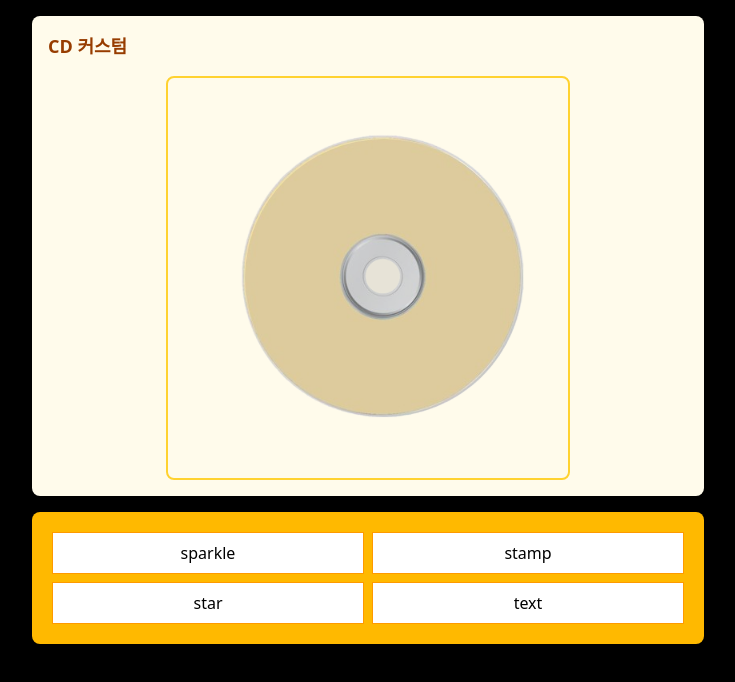
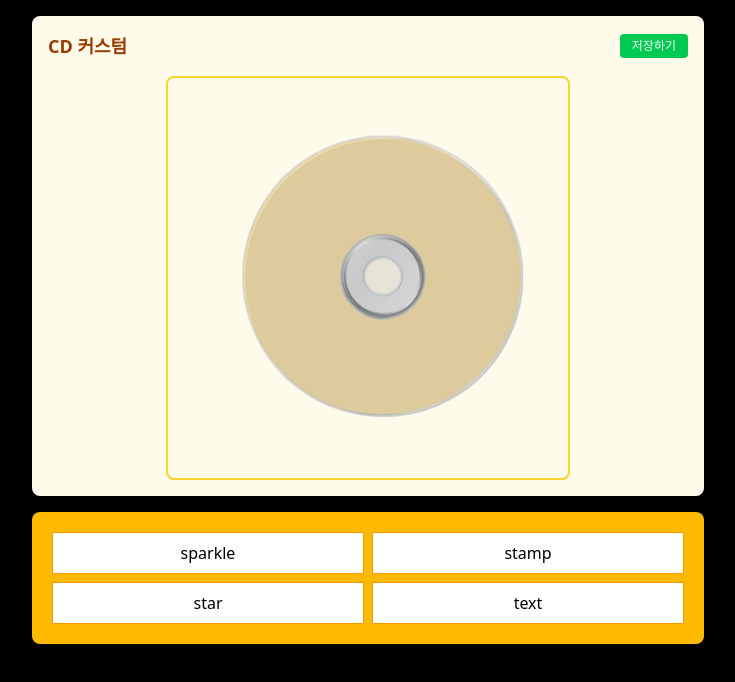
Before and after one commit to hansololiviakim/cd-player-custom-demo, a React (Vite) app: page / in a window 1280 px wide. Shown: the top 682 px of the page, without its empty margins (272-1007 px from the left). Built offline with nearby package versions, Linux system fonts and the light colour scheme.

Commit message:
feat: custom cd 이미지 저장 기능 추가

```diff
--- a/src/page/Home.jsx
+++ b/src/page/Home.jsx
@@ -481,11 +481,22 @@ function Home() {
     }
   };
 
+  /**
+   * 캔버스 이미지를 jpg로 저장 (저장하기 버튼 클릭 시)
+   */
+  const handleSaveImage = () => {
+    const canvas = canvasRef.current;
+    if (!canvas) return;
+    const dataUrl = canvas.toDataURL("image/jpeg");
+    const link = document.createElement("a");
+    link.href = dataUrl;
+    link.download = "cd-custom.jpg";
+    link.click();
+  };
+
   // stickers, selectedSticker가 바뀔 때마다 다시 그림
   useEffect(() => {
-    if (stickers.length > 0 || selectedSticker !== null) {
     drawStickers();
-    }
   }, [stickers, selectedSticker]);
 
   // ====== 렌더링 ======
@@ -495,8 +506,15 @@ function Home() {
         <section className="bg-amber-50 p-4 rounded-lg">
           <div className="flex justify-between items-center mb-4">
             <h2 className="text-lg font-semibold text-amber-800">CD 커스텀</h2>
+            <div className="flex gap-2 items-center">
+              <button
+                onClick={handleSaveImage}
+                className="bg-green-500 text-white px-3 py-1 rounded hover:bg-green-600 transition-colors text-xs"
+              >
+                저장하기
+              </button>
               {selectedSticker !== null && (
-              <div className="flex gap-2 items-center">
+                <>
                   <button
                     onClick={sendStickerBackward}
                     className="bg-gray-300 text-gray-800 px-2 py-1 rounded hover:bg-gray-400 transition-colors text-xs"
@@ -519,8 +537,9 @@ function Home() {
                   >
                     선택된 스티커 삭제
                   </button>
+                </>
+              )}
             </div>
-            )}
           </div>
 
           <div className="flex justify-center">
```
Lines whose indentation alone changed are shown as unchanged.
